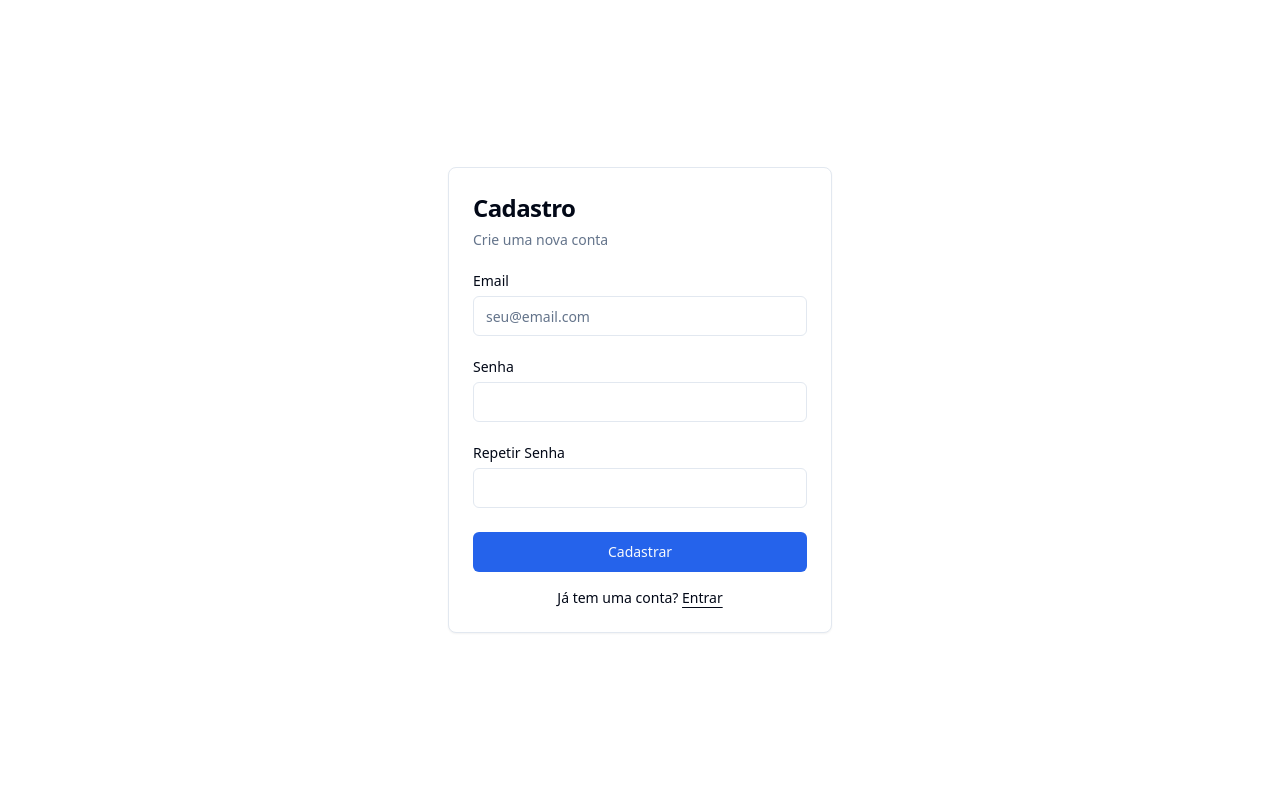
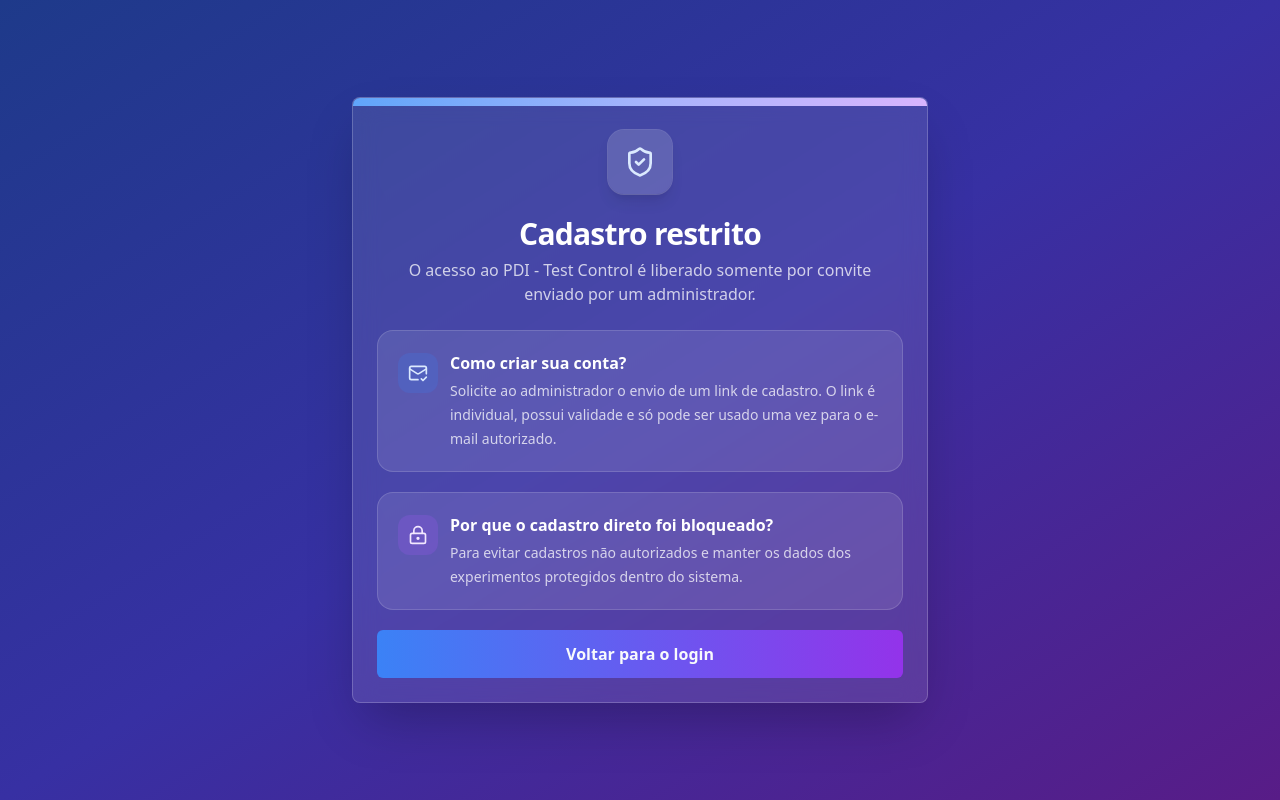
Before and after one commit to haretchay/pdiexperimentcontrol, a Next.js app: page /auth/sign-up in a window 1280 px wide. Built offline with nearby package versions, Linux system fonts and the light colour scheme; no server answers.

Commit message:
feat: revamp sign-up page with restricted access message and icons

```diff
--- a/app/(auth)/auth/sign-up/page.tsx
+++ b/app/(auth)/auth/sign-up/page.tsx
@@ -1,111 +1,59 @@
-"use client"
+import Link from "next/link"
+import { LockKeyhole, MailCheck, ShieldCheck } from "lucide-react"
 
-import type React from "react"
-
-import { createClient } from "@/lib/supabase/client"
 import { Button } from "@/components/ui/button"
 import { Card, CardContent, CardDescription, CardHeader, CardTitle } from "@/components/ui/card"
-import { Input } from "@/components/ui/input"
-import { Label } from "@/components/ui/label"
-import Link from "next/link"
-import { useRouter } from "next/navigation"
-import { useState } from "react"
 
 export default function SignUpPage() {
-  const [email, setEmail] = useState("")
-  const [password, setPassword] = useState("")
-  const [repeatPassword, setRepeatPassword] = useState("")
-  const [error, setError] = useState<string | null>(null)
-  const [isLoading, setIsLoading] = useState(false)
-  const router = useRouter()
+  return (
+    <div className="min-h-screen bg-gradient-to-br from-blue-900 via-indigo-800 to-purple-900 px-4 py-8 text-white">
+      <div className="mx-auto flex min-h-[calc(100vh-4rem)] w-full max-w-4xl items-center justify-center">
+        <Card className="w-full max-w-xl overflow-hidden border-white/20 bg-white/10 text-white shadow-2xl backdrop-blur-md">
+          <div className="h-2 bg-gradient-to-r from-blue-400 via-indigo-300 to-purple-300" />
+          <CardHeader className="text-center">
+            <div className="mx-auto mb-4 flex h-16 w-16 items-center justify-center rounded-2xl bg-white/15 shadow-lg ring-1 ring-white/20">
+              <ShieldCheck className="h-8 w-8 text-blue-100" />
+            </div>
+            <CardTitle className="text-3xl">Cadastro restrito</CardTitle>
+            <CardDescription className="text-base text-white/75">
+              O acesso ao PDI - Test Control é liberado somente por convite enviado por um administrador.
+            </CardDescription>
+          </CardHeader>
+          <CardContent className="space-y-5">
+            <div className="rounded-2xl border border-white/15 bg-white/10 p-5">
+              <div className="flex gap-3">
+                <div className="mt-0.5 flex h-10 w-10 shrink-0 items-center justify-center rounded-xl bg-blue-500/20">
+                  <MailCheck className="h-5 w-5 text-blue-100" />
+                </div>
+                <div>
+                  <h2 className="font-semibold">Como criar sua conta?</h2>
+                  <p className="mt-1 text-sm leading-6 text-white/75">
+                    Solicite ao administrador o envio de um link de cadastro. O link é individual, possui validade e só
+                    pode ser usado uma vez para o e-mail autorizado.
+                  </p>
+                </div>
+              </div>
+            </div>
 
-  const handleSignUp = async (e: React.FormEvent) => {
-    e.preventDefault()
-    const supabase = createClient()
-    setIsLoading(true)
-    setError(null)
+            <div className="rounded-2xl border border-white/15 bg-white/10 p-5">
+              <div className="flex gap-3">
+                <div className="mt-0.5 flex h-10 w-10 shrink-0 items-center justify-center rounded-xl bg-purple-500/20">
+                  <LockKeyhole className="h-5 w-5 text-purple-100" />
+                </div>
+                <div>
+                  <h2 className="font-semibold">Por que o cadastro direto foi bloqueado?</h2>
+                  <p className="mt-1 text-sm leading-6 text-white/75">
+                    Para evitar cadastros não autorizados e manter os dados dos experimentos protegidos dentro do sistema.
+                  </p>
+                </div>
+              </div>
+            </div>
 
-    if (password !== repeatPassword) {
-      setError("As senhas não coincidem")
-      setIsLoading(false)
-      return
-    }
-
-    try {
-      const { error } = await supabase.auth.signUp({
-        email,
-        password,
-        options: {
-          emailRedirectTo: process.env.NEXT_PUBLIC_DEV_SUPABASE_REDIRECT_URL || `${window.location.origin}/dashboard`,
-        },
-      })
-      if (error) throw error
-      router.push("/auth/sign-up-success")
-    } catch (error: unknown) {
-      setError(error instanceof Error ? error.message : "Ocorreu um erro")
-    } finally {
-      setIsLoading(false)
-    }
-  }
-
-  return (
-    <div className="flex min-h-svh w-full items-center justify-center p-6 md:p-10">
-      <div className="w-full max-w-sm">
-        <div className="flex flex-col gap-6">
-          <Card>
-            <CardHeader>
-              <CardTitle className="text-2xl">Cadastro</CardTitle>
-              <CardDescription>Crie uma nova conta</CardDescription>
-            </CardHeader>
-            <CardContent>
-              <form onSubmit={handleSignUp}>
-                <div className="flex flex-col gap-6">
-                  <div className="grid gap-2">
-                    <Label htmlFor="email">Email</Label>
-                    <Input
-                      id="email"
-                      type="email"
-                      placeholder="seu@email.com"
-                      required
-                      value={email}
-                      onChange={(e) => setEmail(e.target.value)}
-                    />
-                  </div>
-                  <div className="grid gap-2">
-                    <Label htmlFor="password">Senha</Label>
-                    <Input
-                      id="password"
-                      type="password"
-                      required
-                      value={password}
-                      onChange={(e) => setPassword(e.target.value)}
-                    />
-                  </div>
-                  <div className="grid gap-2">
-                    <Label htmlFor="repeat-password">Repetir Senha</Label>
-                    <Input
-                      id="repeat-password"
-                      type="password"
-                      required
-                      value={repeatPassword}
-                      onChange={(e) => setRepeatPassword(e.target.value)}
-                    />
-                  </div>
-                  {error && <p className="text-sm text-red-500">{error}</p>}
-                  <Button type="submit" className="w-full" disabled={isLoading}>
-                    {isLoading ? "Criando conta..." : "Cadastrar"}
-                  </Button>
-                </div>
-                <div className="mt-4 text-center text-sm">
-                  Já tem uma conta?{" "}
-                  <Link href="/auth/login" className="underline underline-offset-4">
-                    Entrar
-                  </Link>
-                </div>
-              </form>
-            </CardContent>
-          </Card>
-        </div>
+            <Button asChild className="h-12 w-full bg-gradient-to-r from-blue-500 to-purple-600 text-base font-semibold hover:from-blue-600 hover:to-purple-700">
+              <Link href="/auth/login">Voltar para o login</Link>
+            </Button>
+          </CardContent>
+        </Card>
       </div>
     </div>
   )
```
